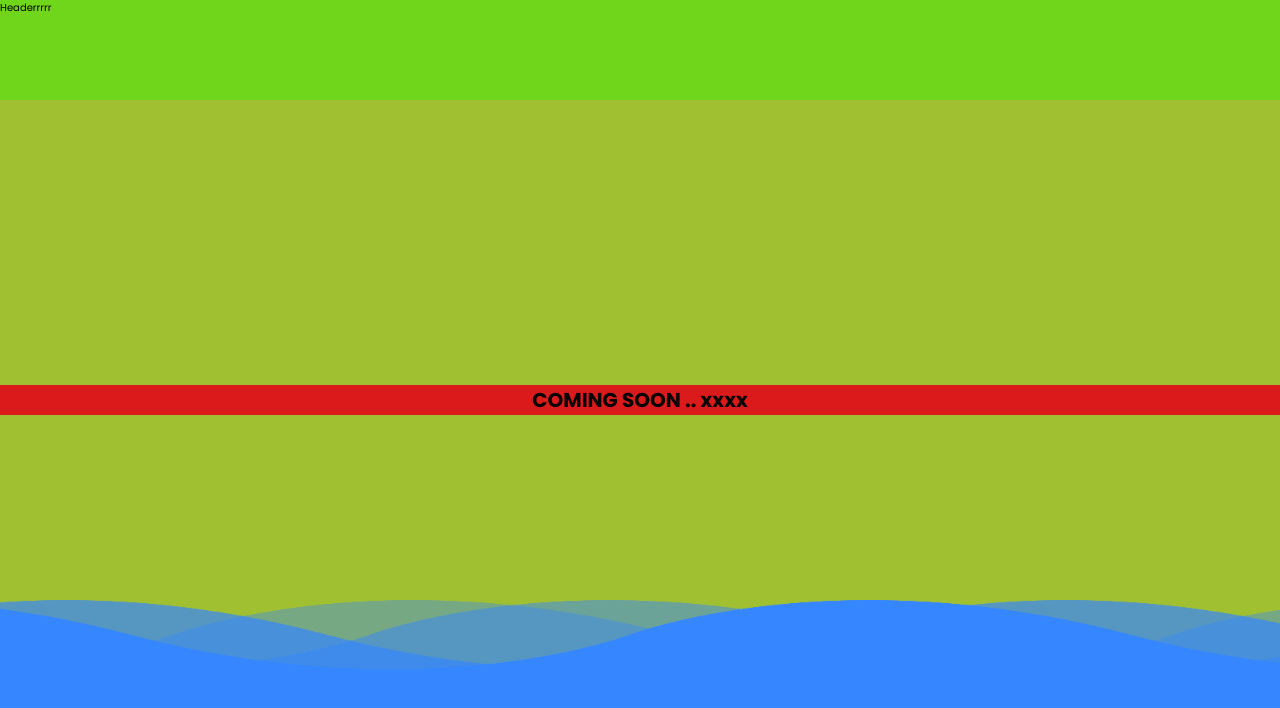
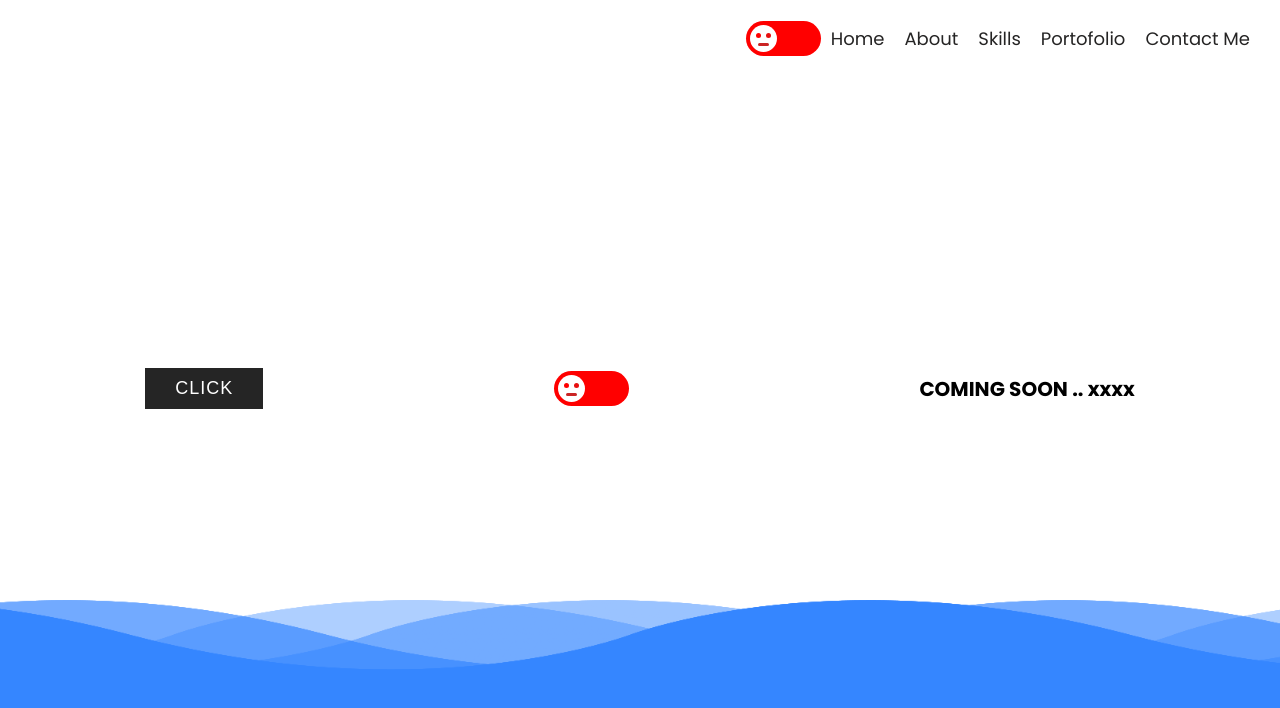
Before and after one commit to Atash3000/app-porofolio, a Next.js app: page / in a window 1280 px wide. Shown: the top 708 px of the page. Built offline with nearby package versions, Linux system fonts and the light colour scheme.

Commit message:
add header and switcher and button component

```diff
--- a/src/components/HomePage/HomePage.scss
+++ b/src/components/HomePage/HomePage.scss
@@ -1,7 +1,7 @@
 .homePage{
-
-  background-color: rgb(219, 27, 27);
+ height: 100%;
+  background-color: rgb(255, 255, 255);
   display:flex;
-  justify-content: center;
+ justify-content: space-around;
   align-items: center;
 }
--- a/src/components/HomePage/HomePage.tsx
+++ b/src/components/HomePage/HomePage.tsx
@@ -1,8 +1,12 @@
 import React from 'react'
+import Button from '../../utils/Button/Button'
+import Switcher from '../../utils/Switcher/Switcher'
 
 function HomePage() {
   return (
     <div className='homePage'>
+      <Button title='click' style='primary' />
+      <Switcher/>
       <h1>COMING SOON .. xxxx</h1>
     </div>
   )
--- a/src/components/Layout/Header/Header.scss
+++ b/src/components/Layout/Header/Header.scss
@@ -1,10 +1,32 @@
 .header {
-
   height: 10rem;
   width: 100%;
-  background-color: rgb(111, 214, 27);
-
+  display: flex;
+  padding-right: 2rem;
+  justify-content: flex-end;
+  align-items: center;
   // @include responsive(phone) {
   //   visibility: hidden;
   // }
+  & .list {
+   height: 100%;
+  display: flex;
+  flex-direction: row;
+
+  align-items: center;
+  justify-content: center;
+  }
+
+  & .list li{
+    list-style: none;
+    margin: 0 10px;
+
+
+    & a{
+      font-size: 1.8rem;
+      text-decoration: none;
+      color:rgb(37, 36, 36);
+      text-transform: capitalize;
+    }
+  }
 }
--- a/src/components/Layout/Header/Header.tsx
+++ b/src/components/Layout/Header/Header.tsx
@@ -1,9 +1,38 @@
+import Link from 'next/link'
 import React from 'react'
+import Switcher from '../../../utils/Switcher/Switcher'
 
 export default function Header() {
   return (
-    <header className='header'>
-      Headerrrrr
+    <header className="header">
+      <Switcher />
+      <ul className="list">
+        <li>
+          <Link href="/">
+            <a>Home</a>
+          </Link>
+        </li>
+        <li>
+          <Link href="/">
+            <a>about</a>
+          </Link>
+        </li>
+        <li>
+          <Link href="/">
+            <a>skills</a>
+          </Link>
+        </li>
+        <li>
+          <Link href="/">
+            <a>portofolio</a>
+          </Link>
+        </li>
+        <li>
+          <Link href="/">
+            <a>contact me</a>
+          </Link>
+        </li>
+      </ul>
     </header>
   )
 }
--- a/src/components/Layout/Layout.scss
+++ b/src/components/Layout/Layout.scss
@@ -5,5 +5,4 @@ flex-direction: column;
 justify-content: space-between;
 height: 100vh;
 
- background-color: rgb(161, 192, 49);
 }
--- a/src/utils/Button/Button.scss
+++ b/src/utils/Button/Button.scss
@@ -1,31 +1,44 @@
 .btn{
   position: relative;
-  display: inline-block;
-  padding:12px 36px;
-  margin:10px 0;
-  color:#fff;
+  cursor: pointer;
+
+  display: inline-flex;
+  padding:10px 30px;
+  background-color: #252525;
+  text-transform: uppercase;
   overflow: hidden;
-  text-decoration: none;
-  text-transform: uppercase;
+    color:#fff;
+
   font-size: 1.8rem;
-  letter-spacing: 2px;
-  border-radius: 4rem;
+  letter-spacing: 1px;
   border:0;
-  &--primary{
-    background:linear-gradient(90deg,#0162c8,#55e7fc);
+  & span{
+    position: relative;
+    z-index: 1;
   }
-    &--secondary{
-    background:linear-gradient(90deg,#755bea,#ff72c0);
+  &::before{
+    content:'';
+    position: absolute;
+    top:var(--y);
+    left:var(--x);
+    transform: translate(-50%,-50%);
+    width: 0;
+    height: 0;
+    border-radius: 50%;
+    background:  #3586ff;
+    transition: width 0.5s, height 0.5s;
   }
 
-  &--span{
-    position: absolute;
-    background: #fff;
-    transform: translate(-50%,-50%);
-    pointer-events: none;
-    border-radius: 50%;
-    animation: animate 1s linear infinite;
+  &:hover:before{
+    width: 20rem;
+    height: 20rem;
   }
+
+
+
+
+
+
 }
 
 
--- a/src/utils/Button/Button.tsx
+++ b/src/utils/Button/Button.tsx
@@ -1,16 +1,25 @@
-import React from 'react'
+import React, { useRef } from 'react'
 interface IProps {
   style: string
   title: string
 }
 
 function Button(props: IProps) {
+  const btnRef = useRef() as React.MutableRefObject<HTMLButtonElement>
+
   const clickHandler = (e: React.MouseEvent<HTMLButtonElement>) => {
+    const x = e.pageX - btnRef.current.offsetLeft
+    const y = e.pageY- btnRef.current.offsetTop
+    btnRef.current.style.setProperty('--x', x + 'px');
+    btnRef.current.style.setProperty('--y', y + 'px')
 
   }
   return (
-    <button onClick={clickHandler} className={`btn btn--${props.style}`}>
+    <button ref={btnRef} onMouseMove={clickHandler} className={`btn btn--${props.style}`}>
+      <span>
+
       {props.title}
+      </span>
     </button>
   )
 }
--- /dev/null
+++ b/src/utils/Switcher/Switcher.scss
@@ -0,0 +1,85 @@
+.switcher-label {
+  position: relative;
+  width: 75px;
+  height: 35px;
+  cursor: pointer;
+
+  & input {
+
+    position: relative;
+    z-index: 1;
+    appearance: none;
+  }
+
+  & span {
+    position: absolute;
+    top: 0;
+
+    left: 0;
+    width: 100%;
+    height: 100%;
+    background-color: red;
+    border-radius: 80px;
+    transition: 0.5s;
+   // box-shadow: 0 15px 25px rgb(250, 45, 45);
+  }
+
+  & input:checked ~ span {
+    background-color: rgb(13, 189, 13);
+  //  box-shadow: 0 15px 25px rgba(15, 231, 15, 0.781);
+  }
+
+  & span i {
+    position: absolute;
+    top: 4px;
+    left: 4px;
+    width: 27px;
+    height: 27px;
+    background-color: #fff;
+    border-radius: 50%;
+    transition: 0.5s;
+  }
+
+  & input:checked ~ span i {
+    left:44px;
+  }
+
+  & span i::before {
+    content: '';
+    position: absolute;
+    top: 8px;
+    left: 6px;
+    border-radius: 50%;
+    width: 5px;
+    height: 5px;
+    background-color: red;
+    box-shadow: 10px 0 0 rgb(231, 15, 15);
+  }
+
+  & input:checked ~ span i::before {
+    background-color: rgb(19, 209, 45);
+    box-shadow: 10px 0 0 rgb(24, 223, 6);
+  }
+
+  & span i::after {
+    content: '';
+    position: absolute;
+    bottom: 6px;
+    left: calc(8px);
+    width: 11px;
+    border-radius: 12px;
+    height: 3px;
+    transition: 0.5s;
+    background-color: rgb(202, 36, 36);
+  }
+
+  & input:checked ~ span i::after {
+    height: 6px;
+    bottom: 5px;
+    border-radius: 0;
+    border-bottom-left-radius: 7px;
+    border-bottom-right-radius: 7px;
+    background-color: rgb(16, 177, 16);
+
+  }
+}
--- /dev/null
+++ b/src/utils/Switcher/Switcher.tsx
@@ -0,0 +1,14 @@
+import React from 'react'
+
+function Switcher() {
+  return (
+    <label className='switcher-label'>
+      <input type="checkbox" />
+      <span>
+        <i></i>
+      </span>
+    </label>
+  )
+}
+
+export default Switcher
--- a/styles/utils.scss
+++ b/styles/utils.scss
@@ -1 +1,2 @@
 @import '../src/utils/Button/Button.scss';
+@import '../src/utils/Switcher/Switcher.scss';
```
